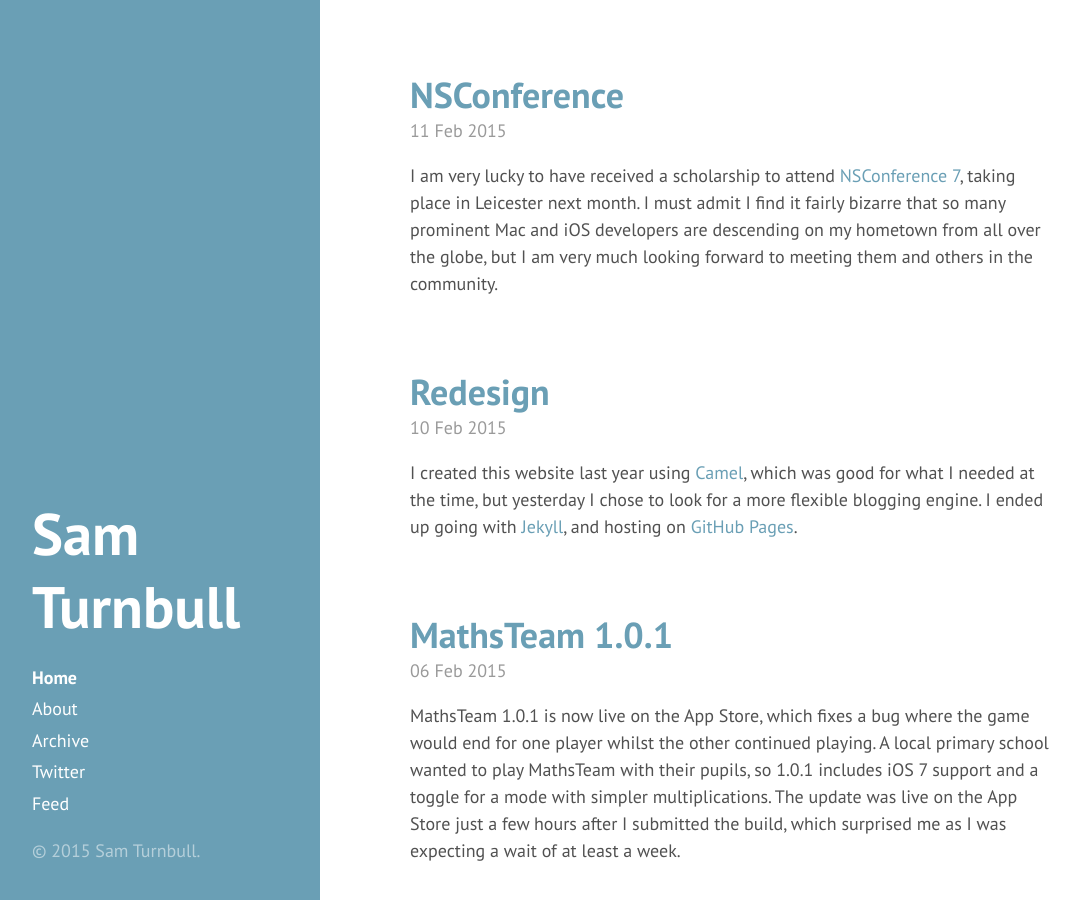
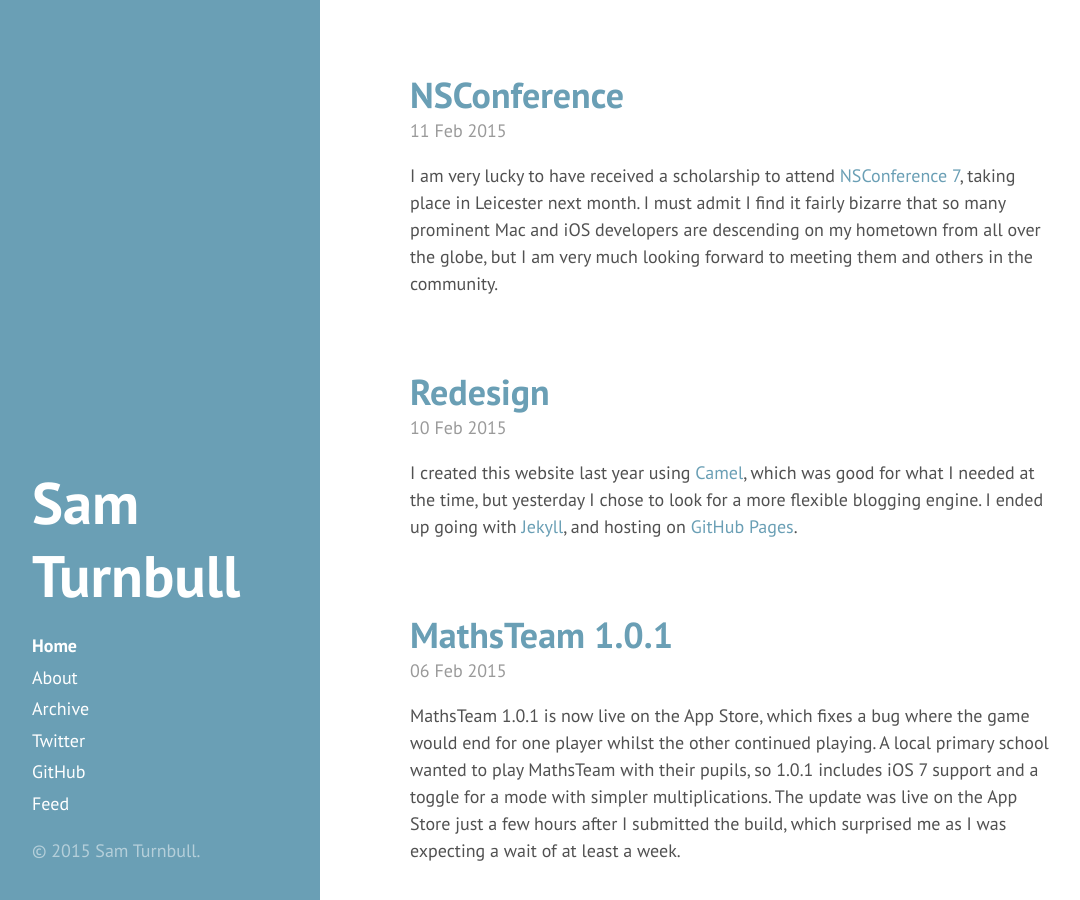
Before and after one commit to samturnbull/samturnbull.github.io, a Jekyll site: the page built from index.html, in a window 1280 px wide and 900 px high. Shown: the whole window, without its empty margins (4-1084 px from the left). Built offline with Jekyll 4.4.1, drawn with Linux system fonts in a browser that asks for light colours; Markdown is read by kramdown in place of the engine named in the settings; the list of posts is cut into pages by our own code.

Commit message:
added github to sidebar

```diff
--- a/_includes/sidebar.html
+++ b/_includes/sidebar.html
@@ -27,7 +27,7 @@
       {% endfor %}
 
       <a class="sidebar-nav-item" href="https://twitter.com/sam_dunk">Twitter</a>
-      <!--<a class="sidebar-nav-item" href="{{ site.github.repo }}">GitHub</a>-->
+      <a class="sidebar-nav-item" href="{{ site.github.repo }}">GitHub</a>
 	  <a class="sidebar-nav-item" href="/atom.xml">Feed</a>
     </nav>
 
```
